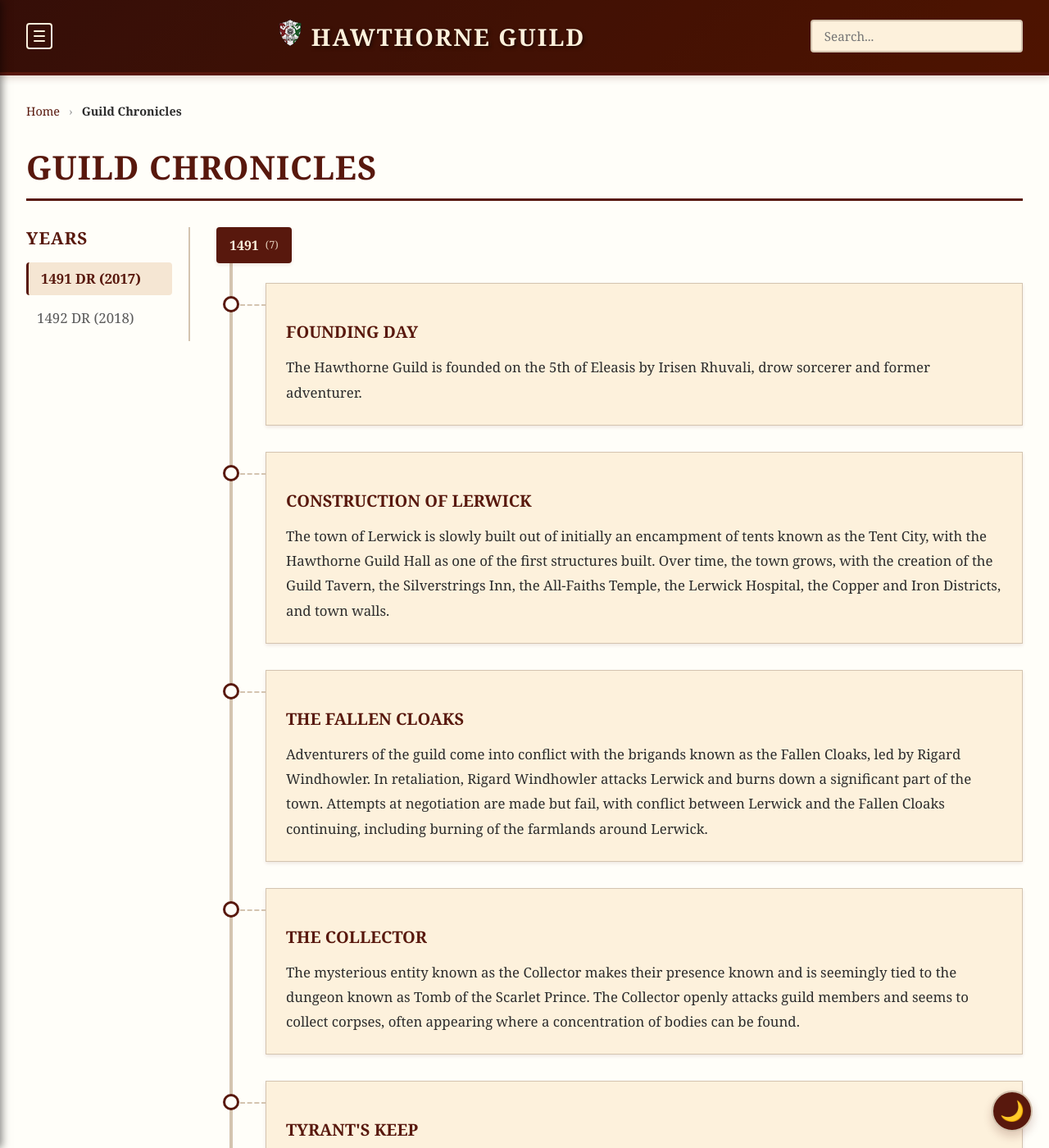
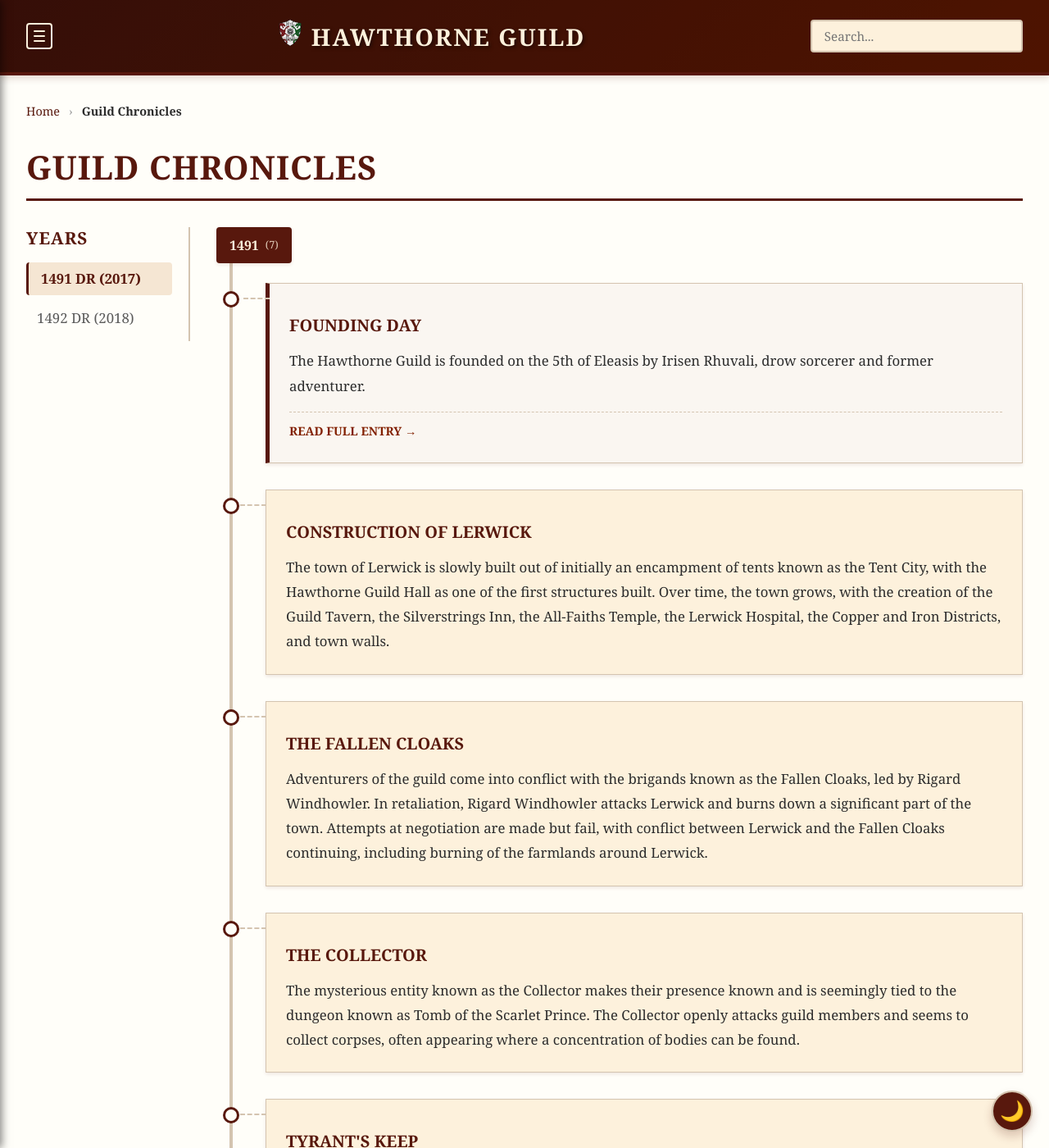
Before and after one commit to coconutswallow/Guides, a Jekyll site: the page built from guild-chronicles.md, in a window 1280 px wide and 1400 px high. Shown: the whole window at 82% size. Built offline with Jekyll 4.4.1, drawn with Linux system fonts in a browser that asks for light colours.

Commit message:
fix look and feel

```diff
--- a/assets/css/timeline.css
+++ b/assets/css/timeline.css
@@ -109,10 +109,10 @@
 .timeline-item::before {
     content: '';
     position: absolute;
-    /* Left alignment: -52px (calculated previously) */
+    /* Left alignment: -52px */
     left: -52px;
-    /* Top: Adjusted from 24px to 16px to match reduced padding */
-    top: 16px;
+    /* Top: Reduced to 10px to align with the new tighter padding */
+    top: 10px;
     width: 14px;
     height: 14px;
     background-color: var(--color-bg-page);
@@ -125,8 +125,8 @@
     background-color: var(--color-bg-light);
     border: 1px solid var(--color-border);
     border-radius: var(--border-radius);
-    /* Reduced Top Padding: 1rem (was 1.5rem) */
-    padding: 1rem 1.5rem 1.5rem 1.5rem;
+    /* Tighter Top Padding: 0.5rem (8px) */
+    padding: 0.5rem 1.5rem 1.5rem 1.5rem;
     box-shadow: var(--shadow-sm);
     transition: transform 0.2s, box-shadow 0.2s;
     position: relative;
@@ -141,8 +141,8 @@
 .timeline-content::after {
     content: '';
     position: absolute;
-    /* Top: Adjusted from 33px to 25px to match reduced padding */
-    top: 25px;
+    /* Top: 17px (Center of the 14px dot at 10px top = 17px center) */
+    top: 17px;
     left: -32px;
     width: 32px;
     height: 0;
@@ -209,22 +209,11 @@
    RESPONSIVE (Mobile)
    ============================================ */
 @media (max-width: 900px) {
-    .chronicles-layout {
-        grid-template-columns: 1fr;
-        gap: 1rem;
-    }
-
-    .chronicles-sidebar {
-        display: none;
-    }
+    /* ... [Previous mobile styles] ... */
 
     .timeline-container {
         padding-left: 20px;
         margin-left: 10px;
-    }
-
-    .timeline-year-marker {
-        margin-left: -35px;
     }
 
     .timeline-item::before {
--- a/guild-chronicles.md
+++ b/guild-chronicles.md
@@ -44,12 +44,13 @@
             {% for event in group.items %}
 
               {% comment %}
-                LOGIC: A 'full entry' is any link that is NOT a Discord link.
+                LOGIC: Detect full entry. If a link exists and does NOT contain "discord.com".
               {% endcomment %}
-              {% assign is_discord = event.link | contains: "discord.com" %}
               {% assign is_full_entry = false %}
-              {% if event.link and is_discord == false %}
-                {% assign is_full_entry = true %}
+              {% if event.link %}
+                {% unless event.link contains "discord.com" %}
+                   {% assign is_full_entry = true %}
+                {% endunless %}
               {% endif %}
 
               <div class="timeline-item">
```
